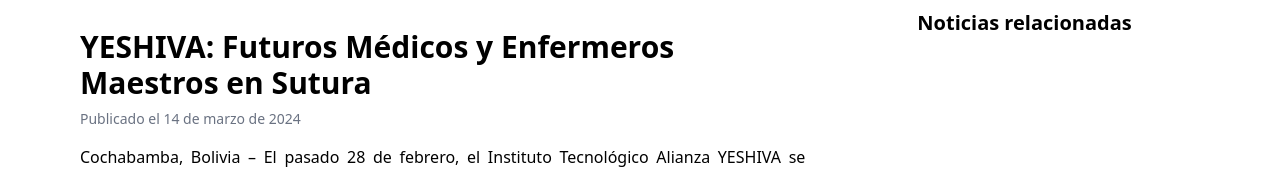
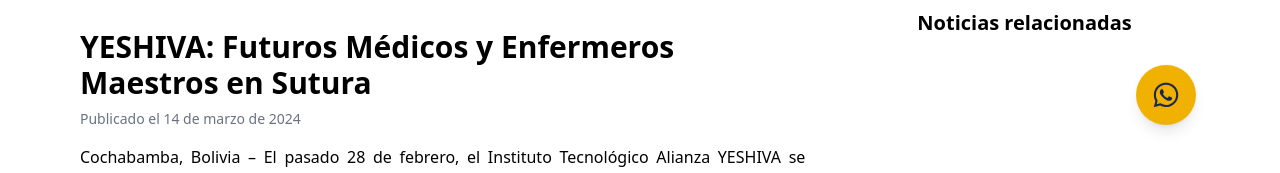
Before and after one commit to srodrigo233/yeshua_webpage, a Next.js app: page /notices/1 in a window 1280 px wide. Shown: the part 615-788 px from the top of the page. Built offline with nearby package versions, Linux system fonts and the light colour scheme.

Commit message:
refactor/ changes all pages
delete linken icon
add whatsapp float button
add links to views

```diff
--- a/src/app/academic/[slug]/page.tsx
+++ b/src/app/academic/[slug]/page.tsx
@@ -4,6 +4,8 @@ import SectionTitle from "@/components/commons/SectionTitle";
 import Card from '@/components/commons/Card';
 import oferta1 from '../../../../public/academicOffers/academic.png';
 import { MdKeyboardDoubleArrowLeft } from "react-icons/md";
+import Link from "next/link";
+
 
 export default async function Page({ params }: { params: Promise<{ slug: string }> }) {
   const { slug } = await params;
@@ -93,11 +95,12 @@ const carreras = [
       <div className="max-w-7xl mx-auto px-4 py-10 flex flex-col lg:flex-row gap-10">
         {/* Columna izquierda */}
         <div className="lg:w-2/3">
-          <div className="flex items-center text-slate-500 font-bold text-xl cursor-pointer mb-6">
-            <MdKeyboardDoubleArrowLeft className="mr-2" />
-            Volver a la oferta académica
-          </div>
-
+          <Link href="/#oferta-academica">
+            <div className="flex items-center text-slate-500 font-bold text-xl cursor-pointer mb-6 hover:text-slate-700 transition">
+              <MdKeyboardDoubleArrowLeft className="mr-2" />
+              Volver a la oferta académica
+            </div>
+          </Link>
           {/* Info general */}
           <SectionTitle title={careerInfo.title} size={4} />
           <div className="mt-5 space-y-2 text-gray-800">
--- a/src/app/globals.css
+++ b/src/app/globals.css
@@ -1,4 +1,18 @@
 @import "tailwindcss";
+
+@keyframes float {
+  0%, 100% {
+    transform: translateY(0);
+  }
+  50% {
+    transform: translateY(-6px);
+  }
+}
+
+.animate-float {
+  animation: float 2s ease-in-out infinite;
+}
+
 
 /* :root {
   --background: #ffffff;
--- a/src/app/layout.tsx
+++ b/src/app/layout.tsx
@@ -1,6 +1,9 @@
 import type { Metadata } from "next";
 import { Geist, Geist_Mono } from "next/font/google";
 import "./globals.css";
+
+import Link from "next/link";
+import { FaWhatsapp } from "react-icons/fa";
 
 import Navbar from '@/components/Navbar';
 import Footer from '@/components/Footer';
@@ -32,6 +35,15 @@ export default function RootLayout({
         <Navbar />
         {children}
         <Footer />
+        {/* Botón flotante de WhatsApp */}
+        <Link
+          href="https://wa.me/59176420527?text=Hola%2C%20quisiera%20más%20información"
+          target="_blank"
+          rel="noopener noreferrer"
+          className="fixed bottom-15 right-6 md:right-21 z-50 bg-yellow-500 hover:text-yellow-200 hover:bg-yellow-400 text-blue-950 p-4 rounded-full shadow-lg transition-all duration-300 animate-float"
+        >
+          <FaWhatsapp size={28} />
+        </Link>
       </body>
     </html>
   );
--- a/src/app/notices/[slug]/page.tsx
+++ b/src/app/notices/[slug]/page.tsx
@@ -3,6 +3,7 @@ import SectionTitle from "@/components/commons/SectionTitle";
 import Card from "@/components/commons/Card";
 import articleImage from "../../../../public/img/artNotice.png";
 import { MdKeyboardDoubleArrowLeft } from "react-icons/md";
+import Link from "next/link";
 
 export default function ArticlePage() {
   const article = {
@@ -36,10 +37,12 @@ export default function ArticlePage() {
 
         {/* Columna principal: Artículo */}
         <div className="lg:w-2/3">
-            <div className="flex items-center text-slate-500 font-bold  text-xl cursor-pointer mb-6">
-              <MdKeyboardDoubleArrowLeft className="mr-2" />
-              Volver a Noticias
-            </div>
+            <Link href="/notices">
+              <div className="flex items-center text-slate-500 font-bold  text-xl cursor-pointer mb-6">
+                <MdKeyboardDoubleArrowLeft className="mr-2" />
+                Volver a Noticias
+              </div>
+            </Link>
             <h1 className="text-3xl font-bold text-left my-2">
             {article.title}
             </h1>
--- a/src/components/Footer.tsx
+++ b/src/components/Footer.tsx
@@ -46,10 +46,16 @@ const Footer = () => {
         <div>
           <h3 className="text-lg font-bold uppercase mb-6">Contáctanos</h3>
           <ul className="space-y-4 text-sm">
-            <li className="flex items-center gap-3">
+            <a
+              href="https://wa.me/59176420527"
+              target="_blank"
+              rel="noopener noreferrer"
+              className="flex items-center gap-3 hover:text-yellow-400 transition"
+            >
               <FaPhoneAlt size={16} className="text-white" />
               <span>76420527</span>
-            </li>
+            </a>
+
             <li className="flex items-center gap-3">
               <FaEnvelope size={16} className="text-white" />
               <a
@@ -74,7 +80,6 @@ const Footer = () => {
               { icon: FaFacebookF, href: 'https://www.facebook.com' },
               { icon: FaInstagram, href: 'https://www.instagram.com' },
               { icon: FaTiktok, href: 'https://www.tiktok.com' },
-              { icon: FaLinkedinIn, href: 'https://www.linkedin.com' },
             ].map(({ icon: Icon, href }, idx) => (
               <a
                 key={idx}
--- a/src/components/main/Events.tsx
+++ b/src/components/main/Events.tsx
@@ -4,6 +4,7 @@ import React, { useEffect, useState } from 'react';
 import SectionTitle from '../commons/SectionTitle';
 import Image from 'next/image';
 import { GoArrowRight } from 'react-icons/go';
+import Link from 'next/link';
 
 import ilustration1 from '../../../public/img/ilustration1.png';
 import ilustration2 from '../../../public/img/ilustration2.png';
@@ -97,12 +98,14 @@ const Events = () => {
       </div>
 
       {/* Botón */}
-      <div className="flex items-center gap-4 mt-8">
-        <button className="bg-yellow-500 rounded-full p-3 text-2xl text-white hover:bg-yellow-600 transition">
-          <GoArrowRight />
-        </button>
-        <h2 className="font-bold text-blue-900 text-lg">Ir al calendario de eventos</h2>
-      </div>
+      <Link href="/events">
+        <div className="flex items-center gap-4 mt-8 cursor-pointer">
+          <button className="bg-yellow-500 rounded-full p-3 text-2xl text-white hover:bg-yellow-600 transition">
+            <GoArrowRight />
+          </button>
+          <h2 className="font-bold text-blue-900 text-lg">Ir al calendario de eventos</h2>
+        </div>
+      </Link>
     </div>
   );
 };
--- a/src/components/main/News.tsx
+++ b/src/components/main/News.tsx
@@ -2,6 +2,8 @@ import SectionTitle from "../commons/SectionTitle";
 import Card from "../commons/Card";
 import { GoArrowRight } from "react-icons/go";
 import imageDoctor from '../../../public/img/medico.jpg';
+import Link from 'next/link';
+
 
 const newsData = [
   {
@@ -63,12 +65,14 @@ const News = () => {
         ))}
       </div>
 
-      <div className="flex items-center mt-8 gap-4">
-        <button className="bg-yellow-500 rounded-full p-3 text-2xl text-white hover:bg-yellow-600 transition">
-          <GoArrowRight />
-        </button>
-        <h2 className="font-bold text-blue-900 text-lg">Ir al blog de noticias</h2>
-      </div>
+      <Link href="/notices">
+        <div className="flex items-center mt-8 gap-4 cursor-pointer">
+          <button className="bg-yellow-500 rounded-full p-3 text-2xl text-white hover:bg-yellow-600 transition">
+            <GoArrowRight />
+          </button>
+          <h2 className="font-bold text-blue-900 text-lg">Ir al blog de noticias</h2>
+        </div>
+      </Link>
     </div>
   );
 };
--- a/src/components/main/SignLink.tsx
+++ b/src/components/main/SignLink.tsx
@@ -1,6 +1,7 @@
 import Image from "next/image";
 import logoYeshiva from '../../../public/logoYeshiva.svg'
 import { SiGoogleforms } from "react-icons/si";
+import Link from 'next/link';
 
 const SignLink = () =>{
     return (
@@ -16,9 +17,11 @@ const SignLink = () =>{
               <p className="text-neutral-400 font-bold pt-4 pb-6 text-base sm:text-lg max-w-xl">
                 Aprende, trasciende y empieza a cumplir tus sueños.
               </p>
+              <Link href="/academic">
               <button className="bg-yellow-500 px-6 py-3 font-bold rounded-md cursor-pointer hover:bg-yellow-400 text-base sm:text-lg">
                 PLANES Y BECAS
               </button>
+              </Link>
               <Image
                 className="pt-10"
                 width={80}
```
